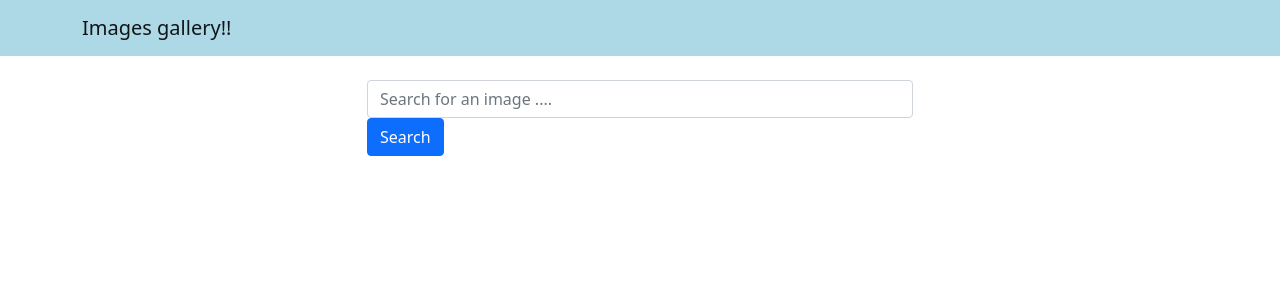
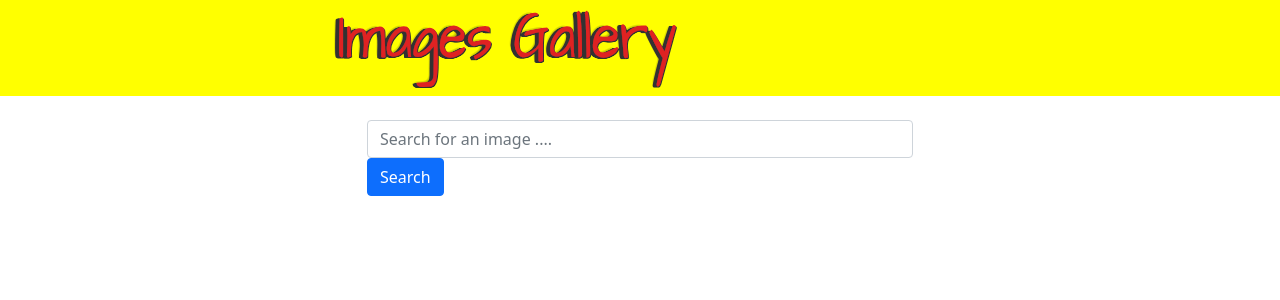
Before and after one commit to tfdeepnet/reactimageglry, a React (Create React App) app in the folder frontend/: page / in a window 1280 px wide. Shown: the top 300 px of the page. Built offline with nearby package versions, Linux system fonts and the light colour scheme.

Commit message:
added text logo

```diff
--- a/frontend/src/components/Header.js
+++ b/frontend/src/components/Header.js
@@ -1,15 +1,16 @@
 import React from "react";
 import { Navbar, Container } from "react-bootstrap";
+import { ReactComponent as Logo } from "../images/logo.svg";
 
 const navbarStyle = {
-  backgroundColor: "lightblue",
+  backgroundColor: "yellow",
 };
 
 const Header = ({ title }) => {
   return (
     <Navbar style={navbarStyle} variant="light">
       <Container>
-        <Navbar.Brand href="/">{title}</Navbar.Brand>
+        <Logo style={{ maxWidth: "150rem", maxHeight: "5rem" }} />
       </Container>
     </Navbar>
   );
```
Also changed, not shown: frontend/src/images/logo.svg (added).
